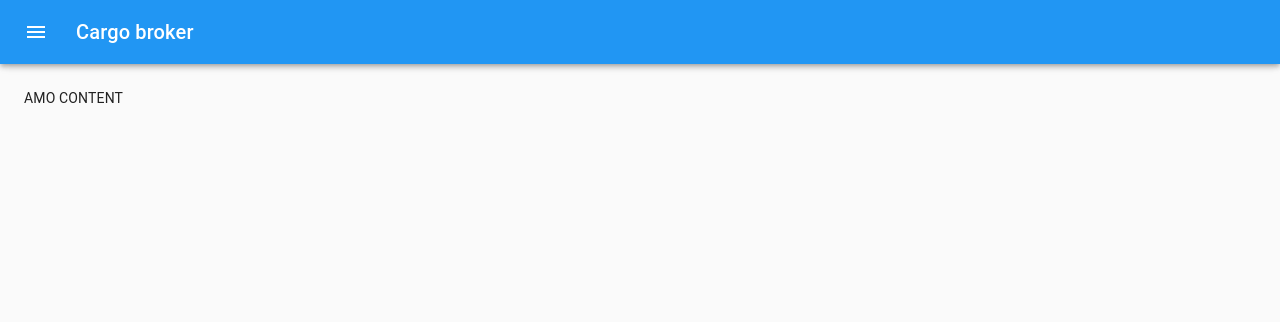
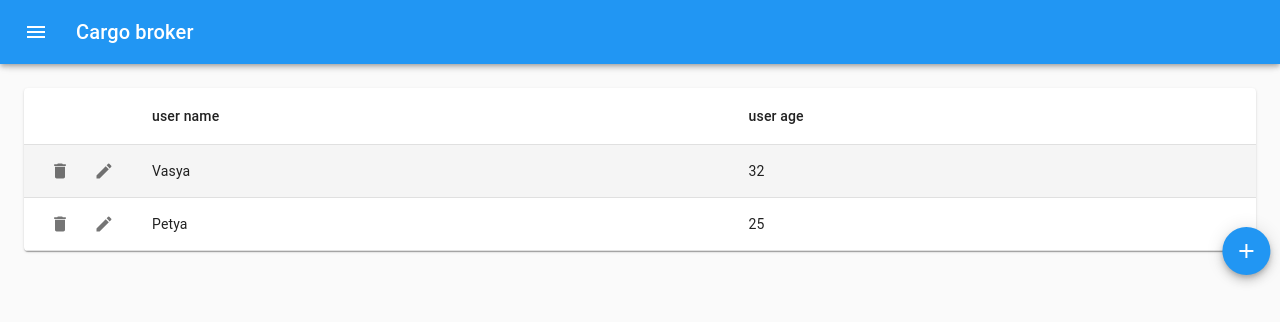
Before and after one commit to AleksanderGruszko/MMASD_CourseWork, a React (Create React App) app: page / in a window 1280 px wide. Shown: the top 322 px of the page. Built offline with nearby package versions, Linux system fonts and the light colour scheme.

Commit message:
feat(client, UI) T2 - Base implementation of DataTable component

```diff
--- a/src/App.tsx
+++ b/src/App.tsx
@@ -3,6 +3,7 @@ import {ThemeProvider} from '@material-ui/core/styles';
 import AppLayout from './layouts/AppLayout';
 import {MainMenu} from './components/MainMenu';
 import {defaultTheme} from './themes/default.theme';
+import {DataTable} from './components/DataTable/index';
 
 function App() {
   return (
@@ -10,7 +11,17 @@ function App() {
       <AppLayout
         renderMenu={MainMenu}
       >
-        AMO CONTENT
+        <DataTable
+          items={[
+            {id: '1', name: 'Vasya', age: 32},
+            {id: '2', name: 'Petya', age: 25},
+          ]}
+          uniqueFieldName="id"
+          structure={[
+            {title: 'user name', relatedFieldName: 'name'},
+            {title: 'user age', relatedFieldName: 'age'},
+          ]}
+        />
       </AppLayout>
     </ThemeProvider>
   );
--- /dev/null
+++ b/src/components/DataTable/CustomTableRow.tsx
@@ -0,0 +1,90 @@
+import React from 'react';
+import clsx from 'clsx';
+import {withStyles, Theme, createStyles, makeStyles} from '@material-ui/core/styles';
+import { fade } from '@material-ui/core/styles/colorManipulator';
+import TableCell from '@material-ui/core/TableCell';
+import TableRow from '@material-ui/core/TableRow';
+import IconButton from '@material-ui/core/IconButton';
+import DeleteIcon from '@material-ui/icons/Delete';
+import EditIcon from '@material-ui/icons/Edit';
+import {DataTableItem, DataTableStructureItem} from './dataTable.types';
+
+const useStyles = makeStyles((theme: Theme) =>
+  createStyles({
+    actionButtonsRoot: {
+      padding: '0 10px',
+      display: 'flex',
+    },
+  })
+);
+
+const StyledTableRow = withStyles((theme: Theme) =>
+  createStyles({
+    root: {
+      '&:nth-of-type(odd)': {
+        backgroundColor: theme.palette.action.hover,
+      },
+
+      '&:hover': {
+        backgroundColor: fade(theme.palette.action.hover, .1),
+      },
+    },
+  }),
+)(TableRow);
+
+type CustomTableRowProps = {
+  item: DataTableItem;
+  uniqueFieldName: string;
+  structure: DataTableStructureItem[];
+  onRemoveItemClick: (uniqueValue: any) => void;
+  onEditItemClick: (uniqueValue: any) => void;
+};
+
+export function CustomTableRow ({
+  item,
+  structure,
+  uniqueFieldName,
+  onRemoveItemClick,
+  onEditItemClick,
+}: CustomTableRowProps) {
+  const classes = useStyles();
+  const itemUniqueName = item[uniqueFieldName];
+
+  const handleRemoveBtnClick = () => {
+    onRemoveItemClick(itemUniqueName);
+  };
+
+  const handleEditBtnClick = () => {
+    onEditItemClick(itemUniqueName);
+  };
+
+  return (
+    <StyledTableRow>
+      <TableCell padding={"checkbox"}>
+        <div className={clsx(classes.actionButtonsRoot)}>
+          <IconButton
+            onClick={handleRemoveBtnClick}
+          >
+            <DeleteIcon fontSize={"small"}/>
+          </IconButton>
+          <IconButton
+            onClick={handleEditBtnClick}
+          >
+            <EditIcon fontSize={'small'}/>
+          </IconButton>
+        </div>
+      </TableCell>
+      {structure.map(({relatedFieldName}, index) => {
+        const cellContent = item[relatedFieldName];
+        return (
+          <TableCell
+            key={`${item[uniqueFieldName]}_${cellContent}`}
+            scope={!!index ? 'row' : undefined}
+          >
+            {item[relatedFieldName]}
+          </TableCell>
+        );
+      })}
+    </StyledTableRow>
+  );
+}
--- /dev/null
+++ b/src/components/DataTable/index.tsx
@@ -0,0 +1,95 @@
+import React from 'react';
+import cs from 'clsx';
+import {Theme, createStyles, makeStyles} from '@material-ui/core/styles';
+import Table from '@material-ui/core/Table';
+import TableBody from '@material-ui/core/TableBody';
+import TableCell from '@material-ui/core/TableCell';
+import TableContainer from '@material-ui/core/TableContainer';
+import TableHead from '@material-ui/core/TableHead';
+import TableRow from '@material-ui/core/TableRow';
+import Paper from '@material-ui/core/Paper';
+import Fab from '@material-ui/core/Fab';
+import AddIcon from '@material-ui/icons/Add';
+import {DataTableItem, DataTableStructureItem} from './dataTable.types';
+import {CustomTableRow} from './CustomTableRow';
+import {noop} from '../../utils/noop';
+
+type DataTableProps = {
+  items: DataTableItem[];
+  uniqueFieldName: string;
+  structure: DataTableStructureItem[];
+  onAddItemClick?: () => void;
+  onRemoveItemClick?: (uniqueValue: any) => void;
+  onEditItemClick?: (uniqueValue: any) => void;
+};
+
+const useStyles = makeStyles((theme: Theme) =>
+  createStyles({
+    root: {
+      position: 'relative',
+      marginBottom: '30px',
+    },
+
+    bottomRightActionsRoot: {
+      position: 'absolute',
+      right: 0,
+      bottom: 0,
+      transform: 'translateY(50%) translateX(30%)',
+    },
+  })
+);
+
+export function DataTable ({
+  items,
+  uniqueFieldName,
+  structure,
+  onEditItemClick = noop,
+  onRemoveItemClick = noop,
+  onAddItemClick = noop,
+}: DataTableProps) {
+  const classes = useStyles();
+
+  return (
+    <div className={cs(classes.root)}>
+      <TableContainer component={Paper}>
+        <Table>
+          <TableHead>
+            <TableRow>
+              <TableCell />
+              {structure.map(({title}, index) => (
+                <TableCell
+                  key={title}
+                >
+                  {title}
+                </TableCell>
+              ))}
+            </TableRow>
+          </TableHead>
+          <TableBody>
+            {items.map((item) => {
+              return (
+                <CustomTableRow
+                  key={item[uniqueFieldName]}
+                  item={item}
+                  uniqueFieldName={uniqueFieldName}
+                  structure={structure}
+                  onRemoveItemClick={onRemoveItemClick}
+                  onEditItemClick={onEditItemClick}
+                />
+              );
+            })}
+          </TableBody>
+        </Table>
+      </TableContainer>
+      <div className={cs(classes.bottomRightActionsRoot)}>
+        <Fab
+          size="medium"
+          color="primary"
+          onClick={onAddItemClick}
+        >
+          <AddIcon />
+        </Fab>
+      </div>
+    </div>
+  );
+}
--- a/src/layouts/AppLayout.tsx
+++ b/src/layouts/AppLayout.tsx
@@ -17,6 +17,8 @@ const useStyles = makeStyles((theme: Theme) =>
   createStyles({
     root: {
       display: 'flex',
+      width: '100vw',
+      overflow: 'hidden',
     },
     appBar: {
       transition: theme.transitions.create(['margin', 'width'], {
@@ -62,8 +64,19 @@ const useStyles = makeStyles((theme: Theme) =>
       marginLeft: -drawerWidth,
     },
     contentWrapper: {
+      position: 'relative',
       width: '100vw',
+      minHeight: '100vh',
       padding: theme.spacing(3),
+    },
+    contentFade: {
+      position: 'absolute',
+      top: 0,
+      left: 0,
+      right: 0,
+      bottom: 0,
+      background: '#343434',
+      opacity: .5,
     },
     contentShift: {
       transition: theme.transitions.create('margin', {
@@ -141,6 +154,7 @@ export default function AppLayout (props: AppLayoutProps): React.ReactElement {
         <div className={clsx(classes.contentWrapper)}>
           <div className={classes.drawerHeader} />
           {props.children}
+          {open && <div className={classes.contentFade} />}
         </div>
       </main>
     </div>
--- /dev/null
+++ b/src/utils/noop.ts
@@ -0,0 +1 @@
+export function noop () {};
```
Also changed, not shown: src/components/DataTable/dataTable.types.ts (added, +8 -0 lines).
